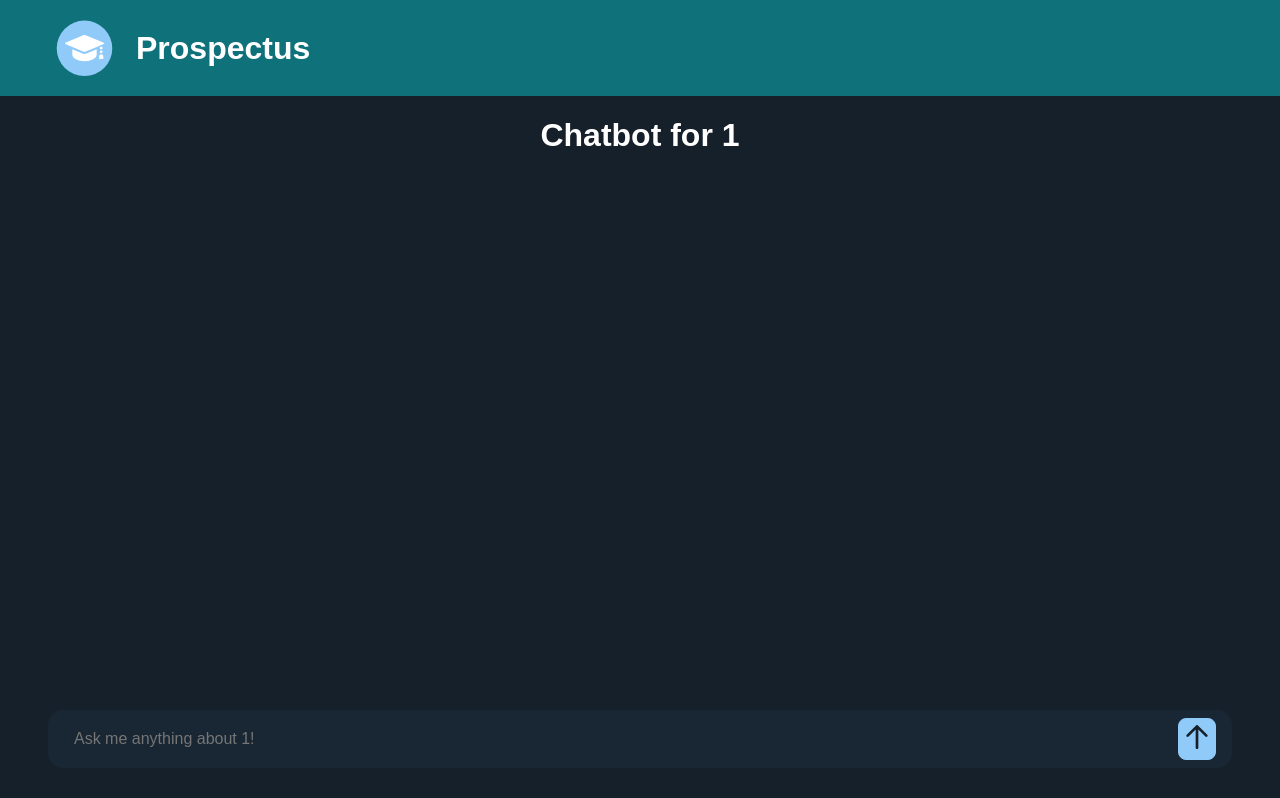
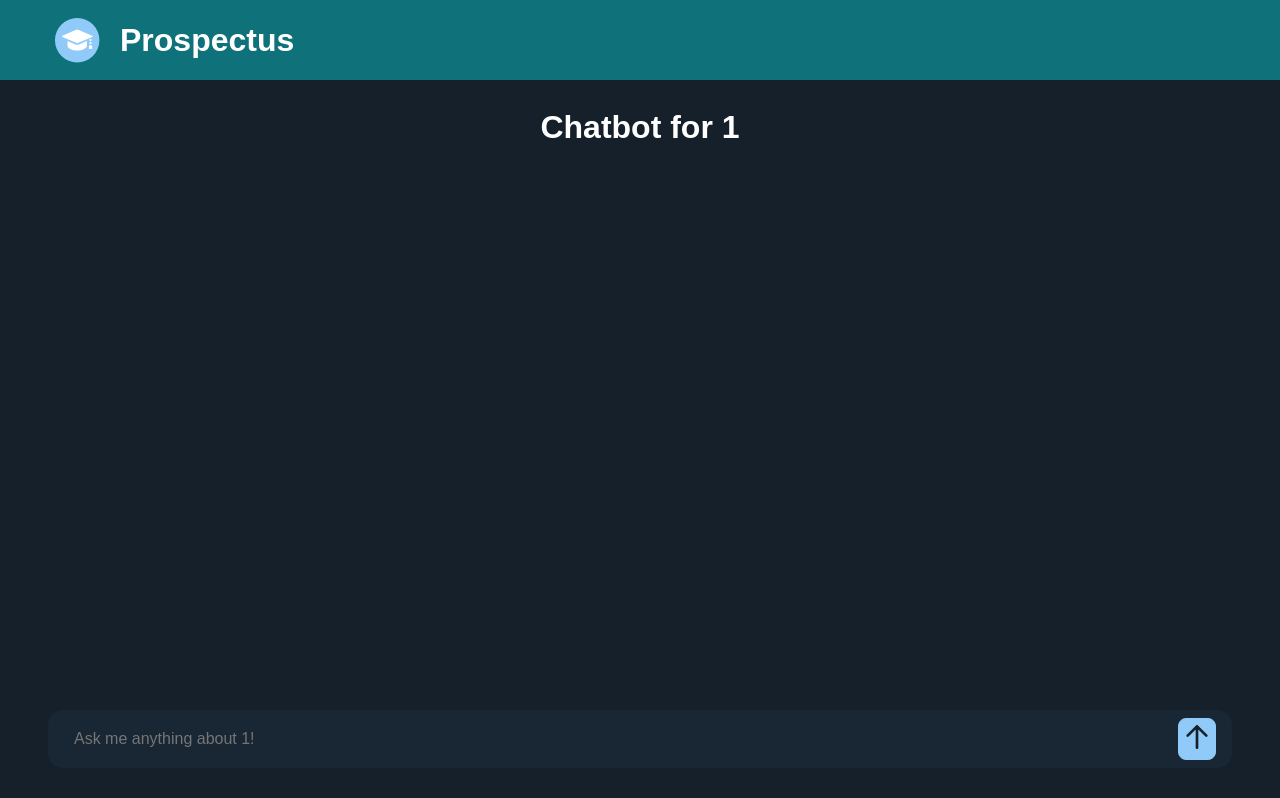
Before and after one commit to HoyaHacks2024-Team/frontend, a React (Create React App) app: page /chatbot/1 in a window 1280 px wide. Built offline with nearby package versions, Linux system fonts and the light colour scheme.

Commit message:
Adjust padding and image width in App.css

```diff
--- a/src/App.css
+++ b/src/App.css
@@ -23,7 +23,7 @@ body {
 	display: flex;
 	flex-direction: column;
 	padding: 2rem 3rem;
-	padding-top: 0;
+	padding-top: 0.5rem;
 	justify-content: space-between;
 }
 
@@ -52,7 +52,7 @@ body {
 }
 
 .nav img {
-	width: 5rem;
+	width: 4rem;
 	height: auto;
 }
 
@@ -197,4 +197,9 @@ button:hover {
 
 .nav h1 {
 	font-size: 2rem;
+	margin: 0;
 }
+
+.bot-input input:focus {
+	outline: none;
+}
```
